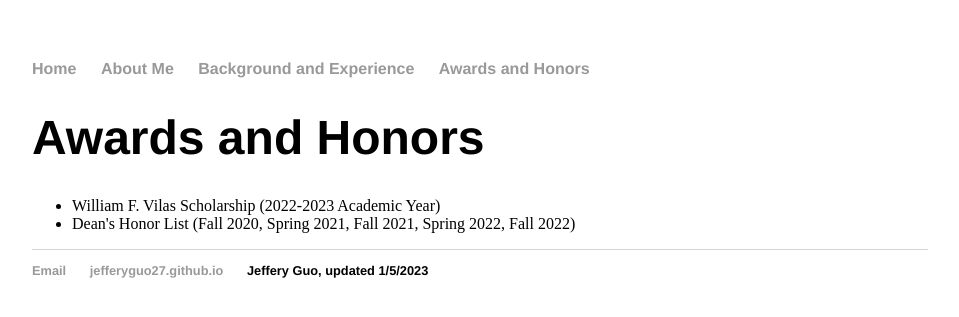
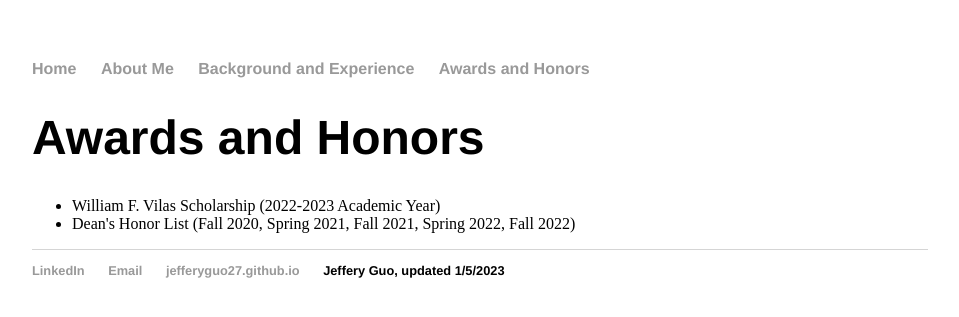
Before and after one commit to jefferyguo27/jefferyguo27.github.io, a Jekyll site: the page built from honors/index.html, in a window 1280 px wide. Shown: the top 317 px of the page, without its empty margins (160-1119 px from the left). Built offline with Jekyll 4.4.1, drawn with Linux system fonts in a browser that asks for light colours.

Commit message:
LinkedIn link added

```diff
--- a/_layouts/default.html
+++ b/_layouts/default.html
@@ -21,6 +21,7 @@
 			</div><!-- /.container -->
 			<footer>
 	    		<ul>
+					<li><a href="https://www.linkedin.com/in/jeffery-guo-b3297422b/">LinkedIn</a></li>
 	        		<li><a href="mailto:jlguo2@wisc.edu">Email</a></li>
 	        		<li><a href="https://jefferyguo27.github.io/">jefferyguo27.github.io</a></li>
 					<li>Jeffery Guo, updated 1/5/2023</a></li>
```
